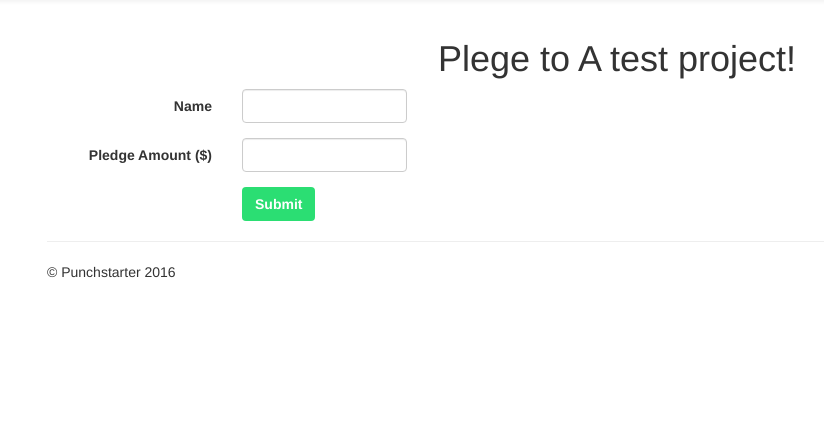
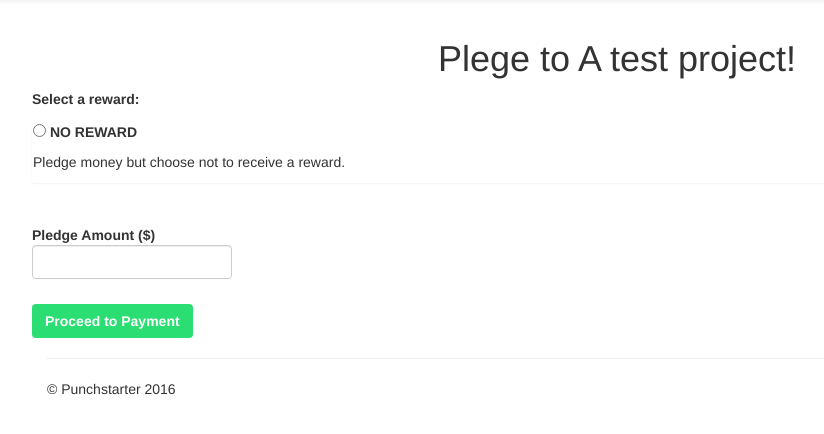
Before and after one commit to QilinGu/punchstarter, a Flask app: template punchstarter/templates/pledge.html in a window 1280 px wide. Shown: the part 51-485 px from the top of the page, without its empty margins (23-847 px from the left). Run offline with Flask 2, Linux system fonts and the light colour scheme; the template is opened without the code that fills it: values that come from a table or form of the project are taken from there, others are empty; data comes from the database, SQL or seed files in the repository; both versions use the stored data as it was after the commit; some libraries are stand-ins or nearby versions.

Commit message:
Tenth commit - Comments, Stats with graphs, Payment sytem

```diff
--- a/migrations/versions/e3e01ed37a0c_.py
+++ b/migrations/versions/e3e01ed37a0c_.py
@@ -34,14 +34,14 @@ def upgrade():
     op.add_column(u'member', sa.Column('email', sa.String(length=255), nullable=True))
     op.add_column(u'member', sa.Column('password', sa.String(length=255), nullable=True))
     with op.batch_alter_table('member') as batch_op:
-        batch_op.create_unique_constraint('member', ['email'])
+        batch_op.create_unique_constraint('member_email', ['email']) # changing from member to member_email because PostgreSQL doesn't like when field names are the same as the table
     ### end Alembic commands ###
 
 
 def downgrade():
     ### commands auto generated by Alembic - please adjust! ###
     with op.batch_alter_table('member') as batch_op:
-        batch_op.drop_constraint(None, 'member', type_='unique')
+        batch_op.drop_constraint('member_email', type_='unique')
         batch_op.drop_column('password')
         batch_op.drop_column('email')
         batch_op.drop_column('confirmed_at')
--- a/punchstarter/__init__.py
+++ b/punchstarter/__init__.py
@@ -1,6 +1,6 @@
 import os, sys
 sys.path.append(os.path.abspath(os.path.join(os.path.dirname(__file__), '..')))
-from flask import Flask, render_template, request, url_for, redirect, abort
+from flask import Flask, render_template, request, url_for, redirect, abort, flash, session
 from flask.ext.sqlalchemy import SQLAlchemy
 from flask.ext.migrate import Migrate, MigrateCommand
 from flask.ext.script import Manager, Server
@@ -28,6 +28,10 @@ user_datastore = SQLAlchemyUserDatastore(db, Member, Role)
 security = Security(app, user_datastore, register_form=ExtendedRegisterForm)
 
 mail = Mail(app)
+
+# Setup Stripe
+import stripe
+stripe.api_key = app.config["STRIPE_API_KEY"]
 
 manager.add_command("runserver", Server(
     use_debugger = True,
@@ -122,6 +126,7 @@ def create_rewards(project_id):
         return redirect(url_for('project_detail', project_id=project.id))
 
 @app.route("/projects/<int:project_id>/pledge/", methods=["GET", "POST"])
+@login_required
 def pledge(project_id):
     project = db.session.query(Project).get(project_id)
     if project is None:
@@ -131,8 +136,71 @@ def pledge(project_id):
     elif request.method == "POST":
         # Handle the form submission
 
+        amount = int(request.form.get("amount") or 0)
+        reward_id = request.form.get("reward_id")
+
+        if reward_id == "none":
+            reward_id = None
+        else:
+            # Valdations
+
+            reward_query = db.session.query(Reward).filter(Reward.project_id == project.id, Reward.id == reward_id)
+            if reward_query.count() == 0:
+                flash("Please choose a pledge reward.")
+                return redirect(url_for('pledge', project_id=project.id))
+            reward = reward_query.one()
+
+            if amount < reward.minimum_pledge_amount:
+                flash("You must pledge at least $%s for that reward." % reward.minimum_pledge_amount)
+                return redirect(url_for('pledge', project_id=project.id))
+
+            if amount < 1:
+                flash("You must pledge at least $1.")
+
+        # Set session variables
+        session['pledge_reward_id'] = reward_id
+        session['pledge_amount'] = amount
+
+        return redirect(url_for("pledge_confirm", project_id=project.id))
+
+@app.route("/projects/<int:project_id>/pledge/confirm/", methods=["GET", "POST"])
+@login_required
+def pledge_confirm(project_id):
+    project = db.session.query(Project).get(project_id)
+    if project is None:
+        abort(404)
+
+    if request.method == "GET":
+        reward = None
+        if session['pledge_reward_id'] is not None:
+            reward = db.session.query(Reward).get(session['pledge_reward_id'])
+
+        return render_template('pledge_confirm.html',
+            project=project,
+            reward=reward,
+            pledge_amount=session['pledge_amount']
+        )
+
+    elif request.method == "POST":
+        stripe_token = request.form.get("stripe_token")
+
+        description = "$%s pledge to %s from %s %s." % (
+            session['pledge_amount'],
+            project.name,
+            current_user.first_name,
+            current_user.last_name
+        )
+
+        stripe.Charge.create(
+            amount=session['pledge_amount'] * 100, # amount in cents
+            currency="usd",
+            source=stripe_token, # obtained with Stripe.js
+            description=description
+        )
+
         new_pledge = Pledge (
-            amount = request.form.get("amount"),
+            amount = session['pledge_amount'],
+            reward_id = session['pledge_reward_id'],
             time_created = datetime.datetime.now(),
             member_id = current_user.id,
             project_id = project.id
@@ -141,7 +209,19 @@ def pledge(project_id):
         db.session.add(new_pledge)
         db.session.commit()
 
-        return redirect(url_for("project_detail", project_id=project.id))
+        # Unset session variables
+        session['pledge_reward_id'] = None
+        session['pledge_amount'] = None
+
+        return redirect(url_for('project_detail', project_id=project.id))
+
+@app.route("/projects/<int:project_id>/stats/")
+def stats(project_id):
+    project = db.session.query(Project).get(project_id)
+    if project is None:
+        abort(404)
+
+    return render_template('stats.html', project=project)
 
 @app.route("/search/")
 def search():
--- a/punchstarter/default_settings.py
+++ b/punchstarter/default_settings.py
@@ -7,6 +7,10 @@ SQLALCHEMY_DATABASE_URI = os.environ.get('SQLALCHEMY_DATABASE_URI', 'sqlite:///'
 CLOUDINARY_CLOUD_NAME = os.environ.get("CLOUDINARY_CLOUD_NAME", "skols")
 CLOUDINARY_API_KEY = os.environ.get("CLOUDINARY_API_KEY", "877892686494448")
 CLOUDINARY_API_SECRET = os.environ.get("CLOUDINARY_API_SECRET", "AkUW2f04FrIMpDK9Q4KPrNzxU7w")
+MAIL_DEBUG = os.environ.get("MAIL_DEBUG", True)
+STRIPE_API_KEY = os.environ.get("STRIPE_API_KEY", "sk_test_LdxEyCqpQ3aXpuITkNSGVyoS")
+STRIPE_PUBLISHABLE_KEY = os.environ.get("STRIPE_PUBLISHABLE_KEY", "pk_test_5qlf7YO7hz4RAC4pewtx0qh8")
+
 
 # For Registration and login after installing Flask-Security
 SECURITY_REGISTERABLE = True
--- a/punchstarter/static/styles.css
+++ b/punchstarter/static/styles.css
@@ -33,6 +33,10 @@ body {
     color: #FFF
 }
 
+.project-vitals-stats {
+    font-size: 4em;
+}
+
 /* Bootstrap Overrides */
 .navbar-default .navbar-brand {
     color: #2bde73;
--- a/punchstarter/templates/base.html
+++ b/punchstarter/templates/base.html
@@ -27,6 +27,10 @@
       <script src="https://oss.maxcdn.com/html5shiv/3.7.2/html5shiv.min.js"></script>
       <script src="https://oss.maxcdn.com/respond/1.4.2/respond.min.js"></script>
     <![endif]-->
+
+    {% block head_javascript %}
+
+    {% endblock head_javascript %}
   </head>
 
   <body role="document">
@@ -91,5 +95,9 @@
     <script>window.jQuery || document.write('<script src="../../assets/js/vendor/jquery.min.js"><\/script>')</script>
     <!-- Latest compiled and minified JavaScript -->
     <script src="https://maxcdn.bootstrapcdn.com/bootstrap/3.3.6/js/bootstrap.min.js" integrity="sha384-0mSbJDEHialfmuBBQP6A4Qrprq5OVfW37PRR3j5ELqxss1yVqOtnepnHVP9aJ7xS" crossorigin="anonymous"></script>
+
+    {% block footer_javascript %}
+
+    {% endblock footer_javascript %}
   </body>
 </html>
--- a/punchstarter/templates/pledge.html
+++ b/punchstarter/templates/pledge.html
@@ -11,25 +11,46 @@
             <h1 class="text-center">Plege to {{ project.name }}</h1>
         </div>
 
+        {% with messages = get_flashed_messages() %}
+          {% if messages %}
+            <ul class="bg-warning list-unstyled">
+              {% for message in messages %}
+                <li> {{ message }}</li>
+              {% endfor %}
+            </ul>
+          {% endif %}
+        {% endwith %}
+
         <form class="form-horizontal" method="POST" action="{{ url_for('pledge', project_id=project.id) }}">
           <div class="form-group">
-            <label for="name" class="col-sm-2 control-label">Name</label>
-            <div class="col-sm-2">
-              <span class="form-control">{{ current_user.first_name }} {{ current_user.last_name }}</span>
+            <p><strong>Select a reward:</strong></p>
+            {% for reward in project.rewards %}
+              <div class="panel reward-card">
+                <p>
+                  <input type="radio" name="reward_id" value="{{ reward.id }}">
+                  <strong class="text-uppercase">{{ reward.title }}</strong>
+                </p>
+                <p>${{ reward.minimum_pledge_amount }} or more</p>
+                <p>{{ reward.description }}</p>
+              </div>
+            {% endfor %}
+
+            <div class="panel reward-card">
+              <p>
+                <input type="radio" name="reward_id" value="none">
+                <strong class="text-uppercase">No Reward</strong>
+              </p>
+              <p>Pledge money but choose not to receive a reward.</p>
             </div>
           </div>
 
           <div class="form-group">
-            <label for="amount" class="col-sm-2 control-label">Pledge Amount ($)</label>
-            <div class="col-sm-2">
-              <input type="number" class="form-control" id="amount" name="amount">
-            </div>
+            <label for="amount" class="control-label">Pledge Amount ($)</label>
+            <p><input type="number" class="form-control" id="amount" name="amount" style="width: 200px;"></p>
           </div>
 
           <div class="form-group">
-            <div class="col-sm-offset-2 col-sm-10">
-              <button type="submit" class="btn btn-punchstarter">Submit</button>
-            </div>
+            <button type="submit" class="btn btn-punchstarter">Proceed to Payment</button>
           </div>
         </form>
 
```
Also changed, not shown: punchstarter/models.py (+46 -0 lines), punchstarter/templates/pledge_confirm.html (added, +66 -0 lines), punchstarter/templates/project_detail.html (+31 -2 lines), punchstarter/templates/stats.html (added, +104 -0 lines), requirements.txt (+10 -0 lines), punchstarter/app.db, punchstarter/static/punchstarter.jpg (added).
